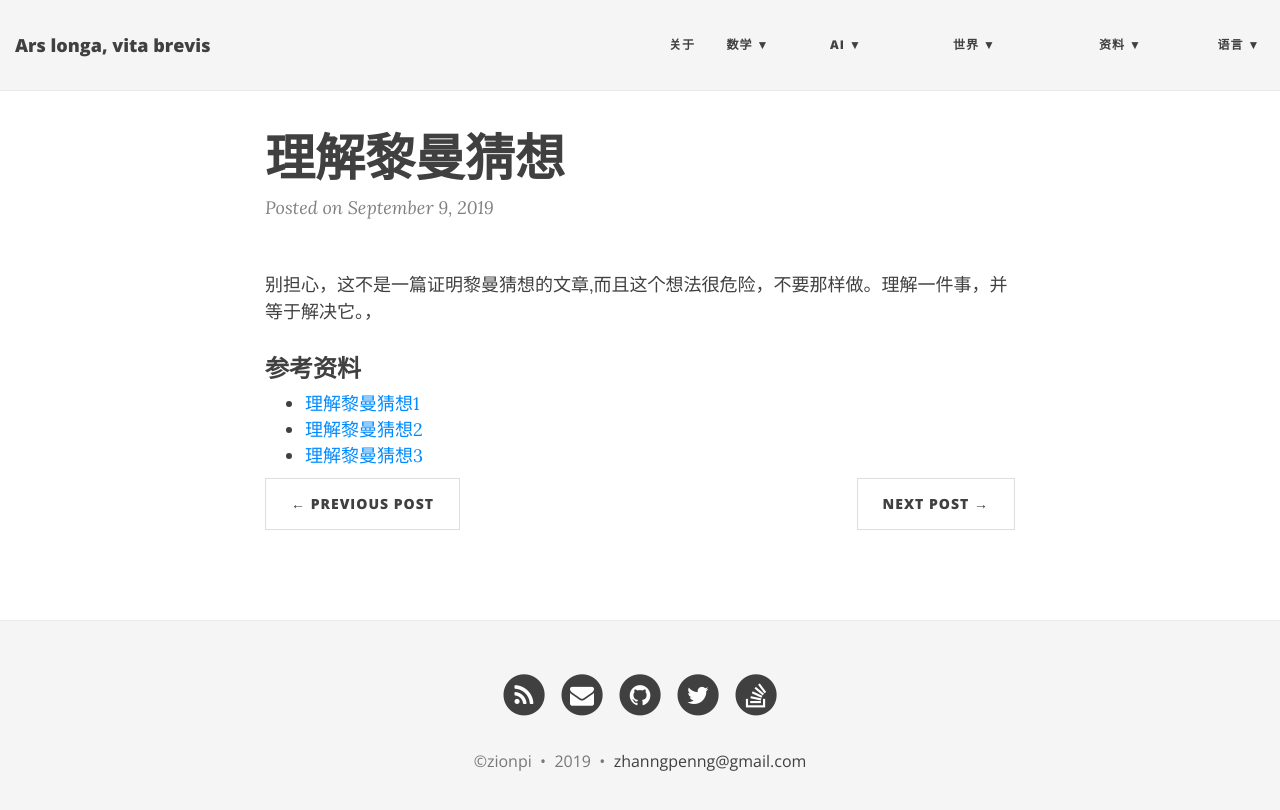
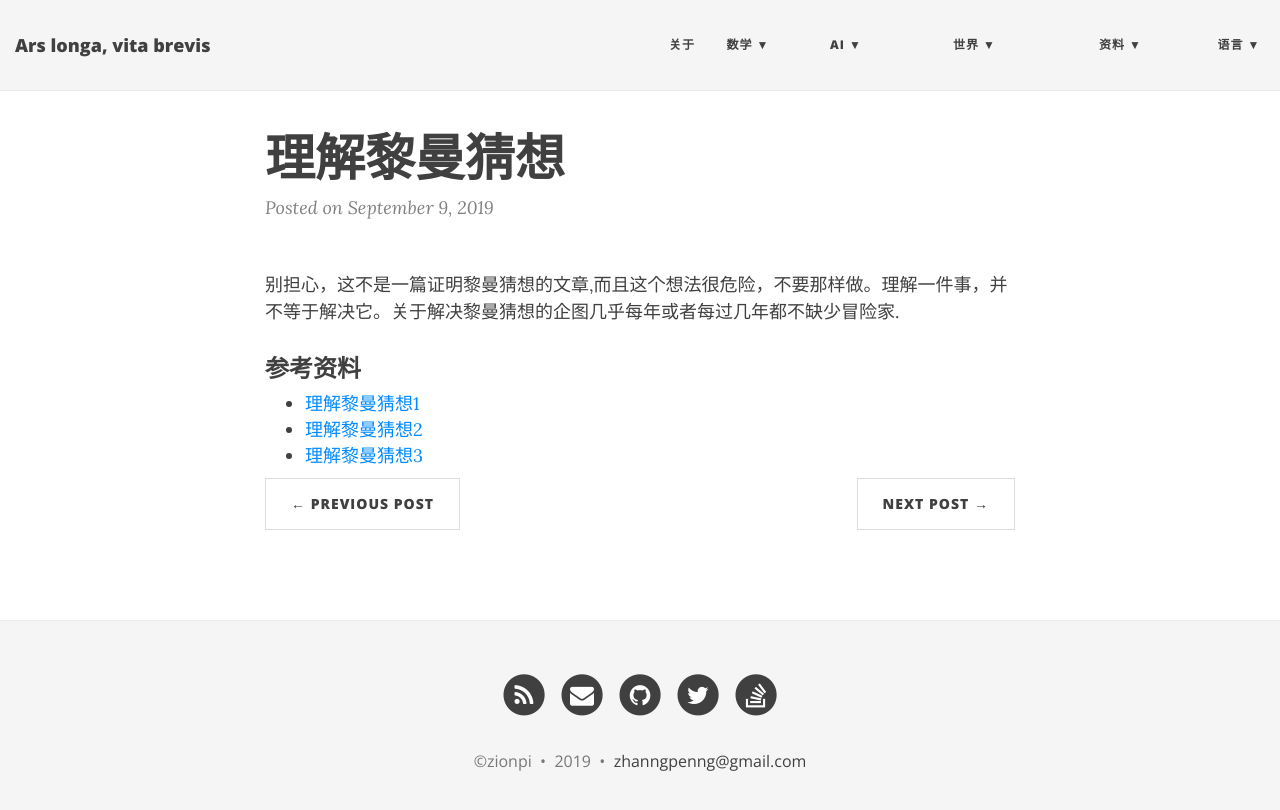
Before and after one commit to ZionPi/zionpi.github.io, a Jekyll site: the page built from _posts/2019-09-09-understand-riemann-hypothesis.md, in a window 1280 px wide. Shown: the top 810 px of the page. Built offline with Jekyll 4.4.1, drawn with Linux system fonts in a browser that asks for light colours; nearby versions of some CDN libraries.

Commit message:
fix typo

```diff
--- a/_posts/2019-09-09-understand-riemann-hypothesis.md
+++ b/_posts/2019-09-09-understand-riemann-hypothesis.md
@@ -2,7 +2,7 @@
 layout: post
 title: 理解黎曼猜想
 ---
-别担心，这不是一篇证明黎曼猜想的文章,而且这个想法很危险，不要那样做。理解一件事，并等于解决它。，
+别担心，这不是一篇证明黎曼猜想的文章,而且这个想法很危险，不要那样做。理解一件事，并不等于解决它。关于解决黎曼猜想的企图几乎每年或者每过几年都不缺少冒险家.
 
 
 ### 参考资料
```
